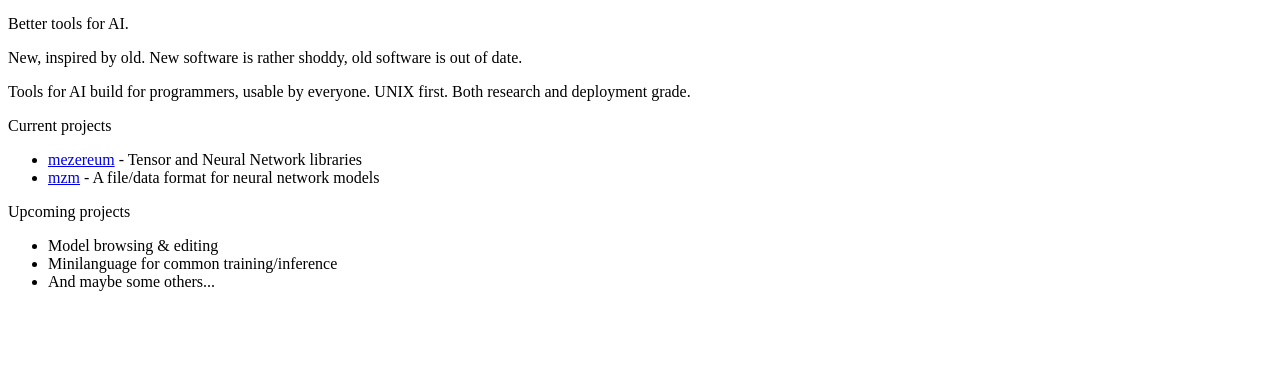
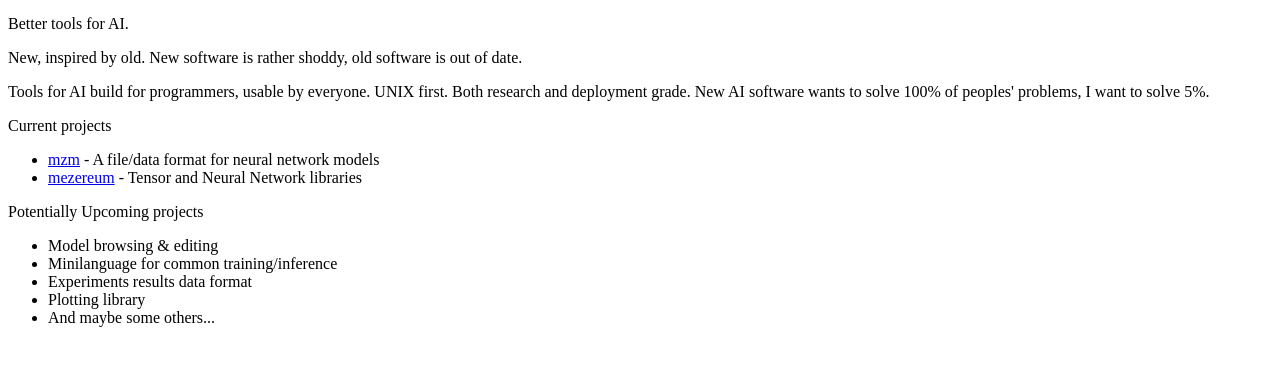
Before and after one commit to mezereum/www, a plain HTML site: page index.html in a window 1280 px wide. Shown: the part 44-410 px from the top of the page. Drawn offline with Linux system fonts and the light colour scheme.

Commit message:
add other project ideas

```diff
--- a/index.html
+++ b/index.html
@@ -20,18 +20,23 @@ New software is rather shoddy, old software is out of date.
 Tools for AI build for programmers, usable by everyone.
 UNIX first.
 Both research and deployment grade.
+New AI software wants to solve 100% of peoples' problems, I want to solve 5%.
 </p>
 
 <p>
 Current projects
 <ul>
-<li><a href="https://github.com/mezereum/mezereum">mezereum</a> - Tensor and Neural Network libraries</li>
-<li><a href="https://github.com/mezereum/mzm">mzm</a> - A file/data format for neural network models</li>
+<li><a href="https://github.com/mezereum/mzm">mzm</a>
+	- A file/data format for neural network models</li>
+<li><a href="https://github.com/mezereum/mezereum">mezereum</a>
+	- Tensor and Neural Network libraries</li>
 </ul>
-Upcoming projects
+Potentially Upcoming projects
 <ul>
 <li>Model browsing & editing</li>
 <li>Minilanguage for common training/inference</li>
+<li>Experiments results data format</li>
+<li>Plotting library</li>
 <li>And maybe some others...</li>
 </ul>
 </p>
```
